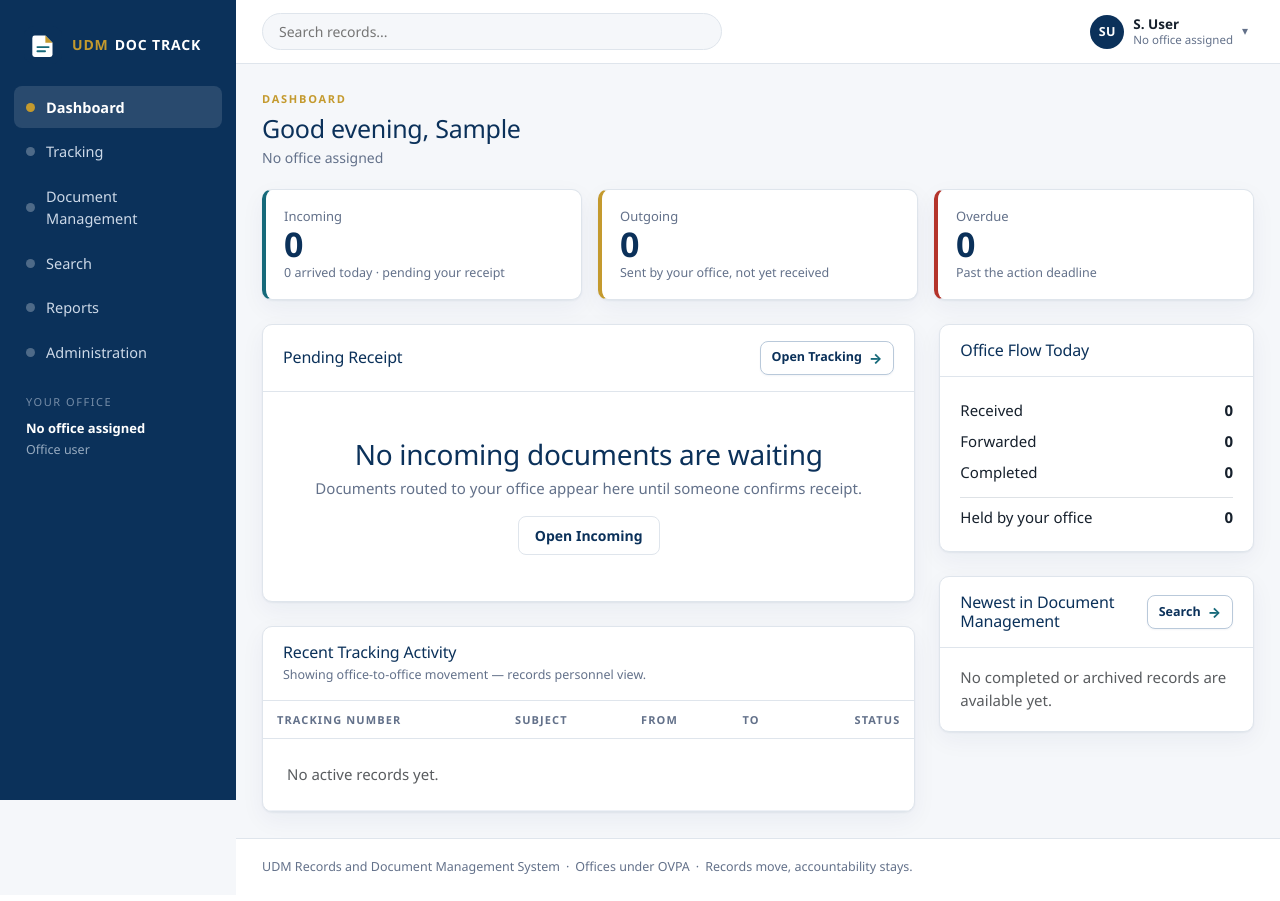
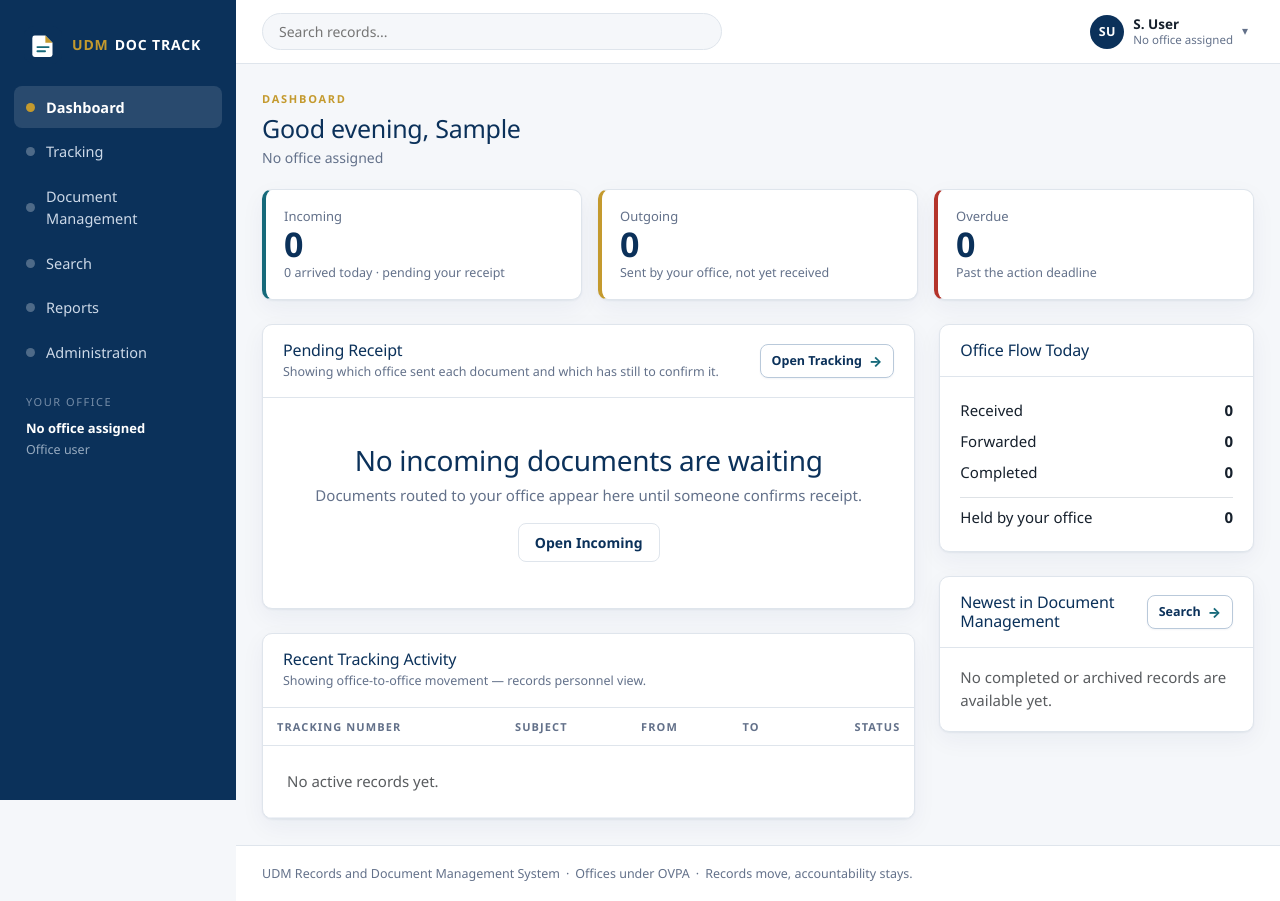
Before and after one commit to zap1104/udm-doctrack, a Django app: page / in a window 1280 px wide. Before the commit the page ends 874 px from the top, so only its background shows below. Run offline with Django 5.2, Linux system fonts and the light colour scheme; the visitor is signed in with stand-in values (Sample User, id 1); data comes from the database, SQL or seed files in the repository; data that the repository does not hold is empty; some libraries are stand-ins or nearby versions.

Commit message:
feat(dashboard): show sending and awaiting offices on Pending Receipt
Records staff and administrators now get From and Awaiting columns on the
Pending Receipt panel, matching the treatment Recent Tracking Activity
already had. Regular users keep the existing compact single-column rows.

"Awaiting" is deliberately not the same list as the recent-activity "To"
column. On a pending-receipt row the useful question is who has not
confirmed yet, so offices that already acknowledged are dropped: a record
routed to HR and LND where HR has confirmed reads "LND". Rows that are on
the panel for another reason — overdue, or already in this office's
custody — have nothing outstanding and fall back to the full destination
list rather than showing an empty cell.

Both panels are annotated in a single grouped query. `received_at` joins
the `.only()` list because reading it per step would have reintroduced the
per-row query the helper exists to avoid.

Also styles `.office-cell`, which the previous commit referenced but never
defined.

Co-Authored-By: Claude Opus 5 <noreply@anthropic.com>

```diff
--- a/apps/core/views.py
+++ b/apps/core/views.py
@@ -67,13 +67,16 @@ class DashboardView(AppLoginRequiredMixin, TemplateView):
             .count()
         )
 
+        attention = attention[:5]
         for record in attention:
             record.can_confirm_now = record.can_user_confirm_receipt(user)
 
         recent = list(tracking_services.active_for(user)[:8])
         show_office_columns = user.is_records_staff
         if show_office_columns:
-            _annotate_destinations(recent)
+            # Both panels in one pass — the helper groups by record, so a
+            # second call would only repeat the same query.
+            _annotate_destinations(attention + recent)
 
         context.update(
             {
@@ -84,7 +87,7 @@ class DashboardView(AppLoginRequiredMixin, TemplateView):
                 "outgoing_new_today": in_transit.filter(last_movement_at__date=today).count(),
                 "overdue_count": overdue.count(),
                 "completed_count": completed.count(),
-                "attention_records": attention[:5],
+                "attention_records": attention,
                 "recent_records": recent,
                 "show_office_columns": show_office_columns,
                 "recent_documents": Document.objects.visible_to(user).with_related().order_by("-created_at")[:5],
@@ -102,40 +105,58 @@ class DashboardView(AppLoginRequiredMixin, TemplateView):
 DESTINATIONS_SHOWN = 4
 
 
+def _office_label(codes: list[str]) -> str:
+    """Office codes for one table cell.
+
+    A document sent to every office would otherwise make one row three lines
+    tall, so the tail collapses; the record page carries the full list.
+    """
+    if not codes:
+        return "—"
+    if len(codes) > DESTINATIONS_SHOWN:
+        return f"{', '.join(codes[:DESTINATIONS_SHOWN])} +{len(codes) - DESTINATIONS_SHOWN} more"
+    return ", ".join(codes)
+
+
 def _annotate_destinations(records) -> None:
-    """Attach `destination_label` — the office(s) the current batch was sent to.
+    """Attach the office(s) each record's current batch was sent to.
+
+    Sets two labels, because the two dashboard panels ask different questions:
+
+    * `destination_label` — every office in the current batch. What "where is
+      this headed" means on the recent-activity list.
+    * `pending_label` — only the offices that have not confirmed receipt yet.
+      What "who are we waiting on" means on the pending-receipt panel. Rows
+      that are there for another reason (overdue, or already in this office's
+      custody) have nothing outstanding, so they fall back to the full list.
 
     Records staff and administrators watch traffic between offices, not just
-    their own queue, so the recent-activity list shows where each document is
-    headed. Done as one grouped query rather than `record.current_offices()`
-    per row, which would be a query per record.
+    their own queue. Done as one grouped query rather than
+    `record.current_offices()` per row, which would be a query per record.
     """
     if not records:
         return
     steps = (
         RoutingStep.objects.filter(record__in=records)
         .select_related("to_office")
-        .only("record_id", "batch", "to_office__code")
+        # received_at is read below; without it here each step would fetch it
+        # on its own, reintroducing the per-row query this function avoids.
+        .only("record_id", "batch", "received_at", "to_office__code")
     )
     by_record: dict[int, list[RoutingStep]] = {}
     for step in steps:
         by_record.setdefault(step.record_id, []).append(step)
 
     for record in records:
-        codes = list(
-            dict.fromkeys(
-                step.to_office.code
-                for step in by_record.get(record.pk, [])
-                if step.batch == record.current_batch
-            )
+        current = [
+            step for step in by_record.get(record.pk, []) if step.batch == record.current_batch
+        ]
+        codes = list(dict.fromkeys(step.to_office.code for step in current))
+        awaiting = list(
+            dict.fromkeys(step.to_office.code for step in current if step.received_at is None)
         )
-        # A document sent to every office would otherwise make one row three
-        # lines tall; the record page carries the full list.
-        if len(codes) > DESTINATIONS_SHOWN:
-            shown = codes[:DESTINATIONS_SHOWN]
-            record.destination_label = f"{', '.join(shown)} +{len(codes) - DESTINATIONS_SHOWN} more"
-        else:
-            record.destination_label = ", ".join(codes) or "—"
+        record.destination_label = _office_label(codes)
+        record.pending_label = _office_label(awaiting) if awaiting else record.destination_label
 
 
 def _greeting() -> str:
--- a/static/css/doctrack.css
+++ b/static/css/doctrack.css
@@ -215,6 +215,12 @@ a:hover { text-decoration: underline; }
 .table-udm .mono {
   font-family: "Cascadia Mono", "Consolas", ui-monospace, SFMono-Regular, Menlo, monospace;
   font-size: 12.5px; color: var(--udm-navy); font-weight: 600; white-space: nowrap;
+}
+/* Office codes in the records-staff columns: short, scannable, and never the
+   thing that forces a row to wrap. */
+.table-udm .office-cell {
+  font-size: 12.5px; font-weight: 600; color: var(--udm-navy);
+  white-space: nowrap; letter-spacing: 0.02em;
 }
 
 /* --------------------------------------------------------------- timeline */
--- a/templates/core/dashboard.html
+++ b/templates/core/dashboard.html
@@ -38,7 +38,14 @@
   <div class="col-lg-8">
     <div class="card-udm">
       <div class="card-udm-head">
+        <div>
           <h2>Pending Receipt</h2>
+          {% if show_office_columns %}
+            <div class="card-udm-caption">
+              Showing which office sent each document and which has still to confirm it.
+            </div>
+          {% endif %}
+        </div>
         <a class="btn btn-dashboard-action btn-sm" href="{% url 'tracking:list' %}?scope=inbox">
           <span>Open Tracking</span>
           <span class="btn-dashboard-action-arrow" aria-hidden="true">→</span>
@@ -47,9 +54,27 @@
       <div class="card-udm-body p-0">
         {% if attention_records %}
           <div class="table-responsive"><table class="table-udm">
+            {% if show_office_columns %}
+              <thead>
+                <tr>
+                  <th>Tracking number</th><th>Subject</th><th>From</th><th>Awaiting</th><th></th>
+                </tr>
+              </thead>
+            {% endif %}
             <tbody>
             {% for record in attention_records %}
               <tr>
+                {% if show_office_columns %}
+                  <td><a class="mono" href="{{ record.get_absolute_url }}">{{ record.tracking_number }}</a></td>
+                  <td>
+                    {{ record.subject|truncatechars:46 }}
+                    <div class="text-muted" style="font-size:12.5px;">
+                      updated {{ record.last_movement_at|timesince }} ago
+                    </div>
+                  </td>
+                  <td class="office-cell">{{ record.originating_office.code }}</td>
+                  <td class="office-cell">{{ record.pending_label }}</td>
+                {% else %}
                   <td>
                     <a class="mono" href="{{ record.get_absolute_url }}">{{ record.tracking_number }}</a>
                     <div style="font-size:14px;">{{ record.subject }}</div>
@@ -57,6 +82,7 @@
                       From {{ record.originating_office.code }} · updated {{ record.last_movement_at|timesince }} ago
                     </div>
                   </td>
+                {% endif %}
                 <td class="text-end">
                   {% if record.can_confirm_now %}
                     <a class="btn btn-receipt btn-sm" href="{{ record.get_absolute_url }}">
```
Lines whose indentation alone changed are shown as unchanged.
